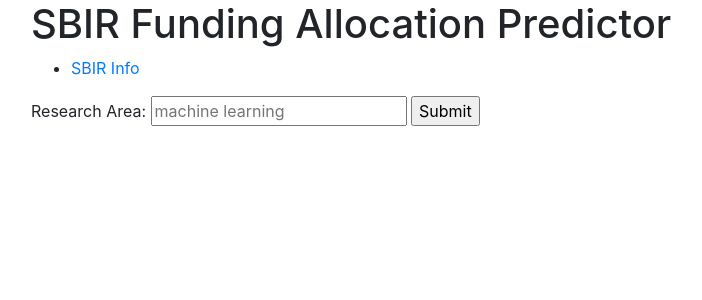
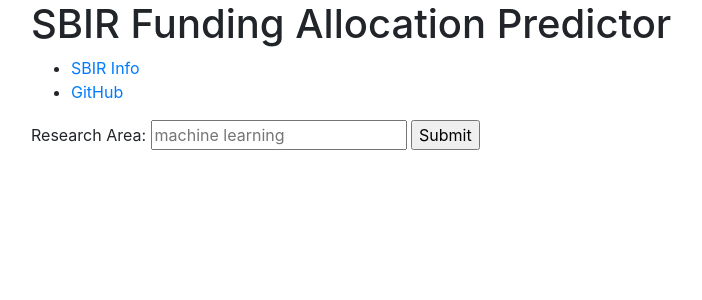
Before and after one commit to lingyang888/TDIcapstone, a Flask app: template templates/index.html in a window 1280 px wide. Shown: the top 300 px of the page, without its empty margins (54-756 px from the left). Run offline with Flask 2, Linux system fonts and the light colour scheme; the template is opened without the code that fills it, so the values that code supplies are empty; parts of the project's set-up code (start-up, migrations or seed data) failed here and were passed over; some libraries are stand-ins or nearby versions.

Commit message:
add git link

```diff
--- a/templates/index.html
+++ b/templates/index.html
@@ -18,6 +18,7 @@
 
     <ul>
       <li><a target="_blank" href="https://www.sbir.gov/">SBIR Info</a></li>
+      <li><a target="_blank" href="https://github.com/lingyang888/TDIcapstone">GitHub</a></li>
     </ul>
 
     <form action='/' method='GET'>
```
